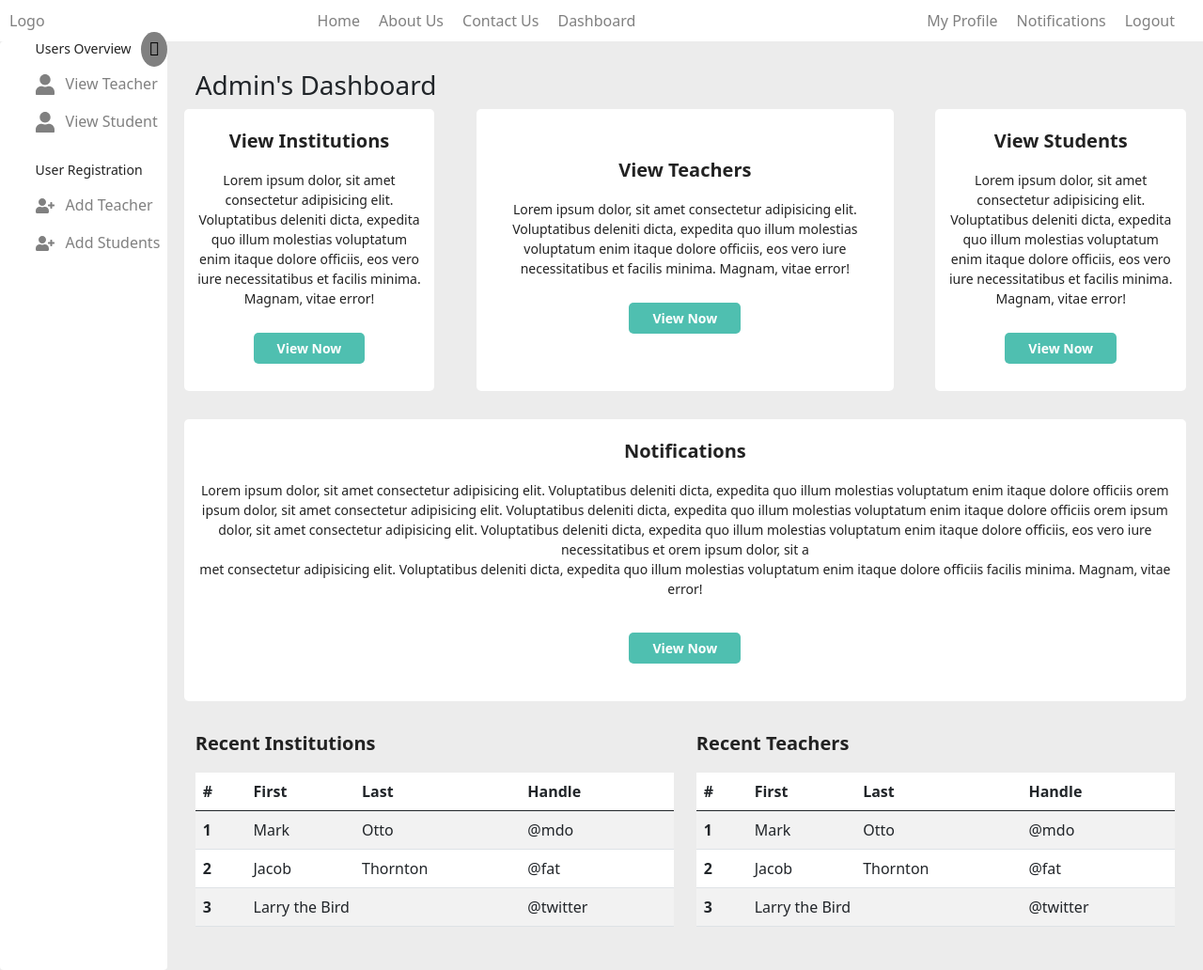
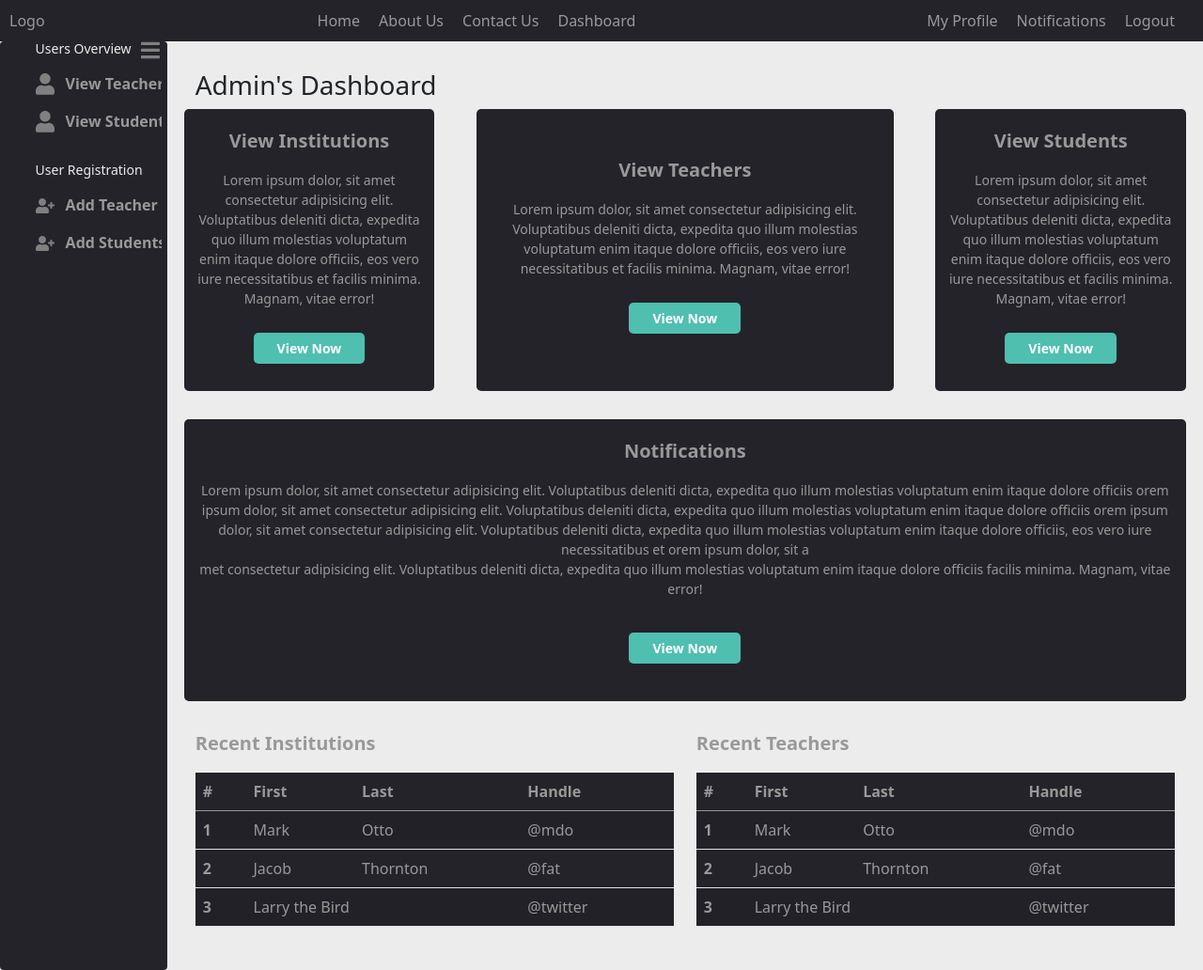
Before and after one commit to NaumanSaleem22/FYP-Frontend, a plain HTML site: page adminDashboard.html in a window 1280 px wide. Shown: the whole page at 94% size. Drawn offline with nearby package versions, Linux system fonts and the light colour scheme.

Commit message:
changes made

```diff
--- a/adminDashboard.html
+++ b/adminDashboard.html
@@ -43,7 +43,9 @@
     <div class="wrapper-main">
         <nav class="sidebar">
             <button class="nav-toggle">
-                <i class="fas fa-angle-left"></i>
+                <i>
+                    <svg class="sidebar-icon" aria-hidden="true" focusable="false" data-prefix="fas" data-icon="bars" class="svg-inline--fa fa-bars fa-w-14" role="img" xmlns="http://www.w3.org/2000/svg" viewBox="0 0 448 512"><path fill="currentColor" d="M16 132h416c8.837 0 16-7.163 16-16V76c0-8.837-7.163-16-16-16H16C7.163 60 0 67.163 0 76v40c0 8.837 7.163 16 16 16zm0 160h416c8.837 0 16-7.163 16-16v-40c0-8.837-7.163-16-16-16H16c-8.837 0-16 7.163-16 16v40c0 8.837 7.163 16 16 16zm0 160h416c8.837 0 16-7.163 16-16v-40c0-8.837-7.163-16-16-16H16c-8.837 0-16 7.163-16 16v40c0 8.837 7.163 16 16 16z"></path></svg>
+                   </i>
             </button>
 
             <ul id="primary-navigation" class="nav__list">
--- a/assets/css/index.css
+++ b/assets/css/index.css
@@ -13,9 +13,9 @@
    justify-content: space-between;
    align-items: center;
    padding: 10px 10px;
-   background-color:rgb(255, 255, 255);
+   background-color:#242329;
 
-   color: gray;
+   color: #999;
  }
  .nav-links{
    display: flex;
@@ -27,7 +27,7 @@
   padding: 0px 10px;
  }
  .nav-links li:hover{
- color:rgb(0, 0, 0);
+ color:rgb(255, 255, 255);
  font-weight: 600;
  }
 .wrapper-main{
@@ -39,10 +39,11 @@
 }
 .sidebar {
   flex-basis: 13rem;
-  min-width: 3rem;
+  min-width: 4rem;
 
-  background-color:rgb(255, 255, 255);
-    color: rgb(34, 34, 34);
+  background-color:#242329;
+    color: #ececec;
+    font-weight: 600;
   border-radius: 0.25rem;
   box-shadow: var(--shadow);
   position: relative;
@@ -62,7 +63,7 @@
   border: none;
   border-radius: 50%;
   box-shadow: var(--shadow);
-  background-color: gray;
+  background-color: transparent;
   cursor: pointer;
 }
 
@@ -79,7 +80,7 @@
 .expand .nav-toggle:hover {
   animation: beat 400ms cubic-bezier(0.35, 0.05, 0.62, 1.275);
   animation-iteration-count: 2;
-  background-color: #fff6;
+
 }
 
 @keyframes beat {
@@ -136,7 +137,7 @@ font-size:14px;
   white-space: nowrap;
   border: none;
   outline: none;
-  color: gray;
+  color: #999;
 }
 
 .nav__item:hover .nav__link {
@@ -149,7 +150,7 @@ font-size:14px;
 .nav__item:focus-within .nav__link-text {
   font-weight: 600;
   font-size: 0.95rem;
-  color: rgb(0, 0, 0);
+  color: white;
 }
 
 
@@ -181,8 +182,8 @@ font-size:14px;
   margin: 30px 0px;
 }
 .first-row-col1,.first-row-col2,.first-row-col3{
-  background-color:rgb(255, 255, 255);
-  color: rgb(0, 0, 0);
+  background-color:#242329;
+  color: #999;
   text-align: center;
   padding:10px;
   border-radius: 5px;
@@ -196,11 +197,11 @@ font-size:14px;
 
 .div-title{
   font-weight: 600;
-  color: rgb(34, 34, 34);
+  color: #999;
   font-size: 20px;
 }
 .div-text{
-  color:  rgb(34, 34, 34);
+  color:  #999;
   font-size: 14px;
 }
 .row1-button-div{
@@ -220,8 +221,8 @@ font-size:14px;
  transition: 0.5s ease-in;
 }
 .second-row-col1{
-  background-color:rgb(255, 255, 255);
-  color: rgb(0, 0, 0);
+  background-color:#242329;
+  color: #999;
   text-align: center;
   padding:10px;
   border-radius: 5px;
@@ -254,6 +255,13 @@ font-size:14px;
  color: rgb(182, 182, 182);
 }
 
+table{
+  color: #999!important;
+}
+table tr{
+  color: #999!important;
+}
 .table-background{
-  background-color: white;
+  background-color: #242329;
+  color: #999;
 }
```
Also changed, not shown: studentdashBoard.html (+3 -1 lines).
